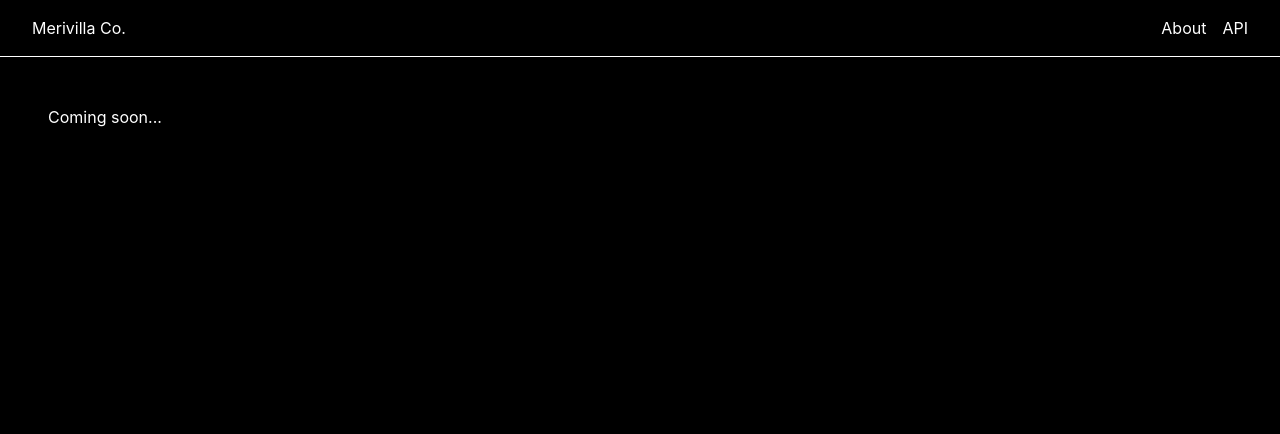
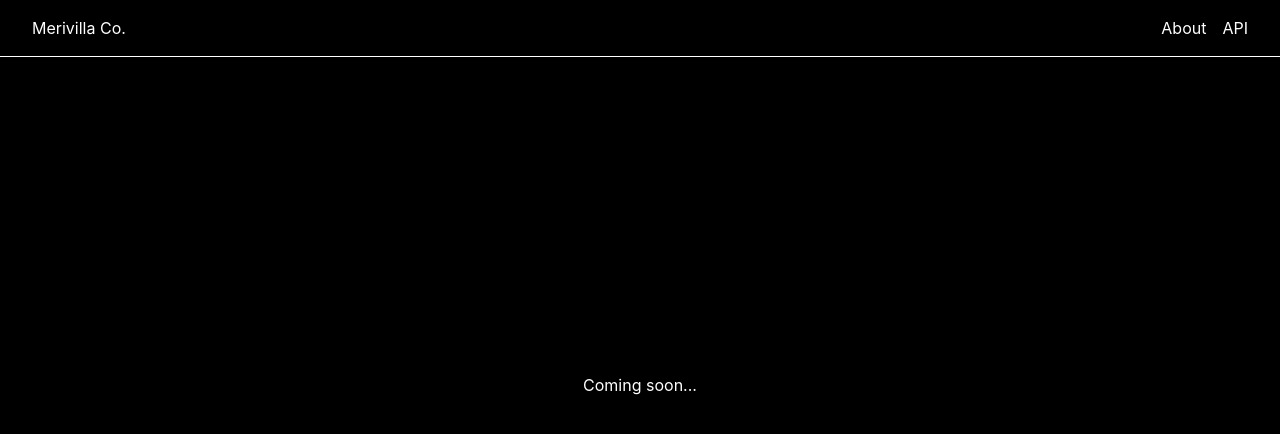
Before and after one commit to mezacanul/merivilla, a Next.js app: page / in a window 1280 px wide. Shown: the top 434 px of the page. Built offline with nearby package versions, Linux system fonts and the light colour scheme.

Commit message:
Added animation on entrance

```diff
--- a/src/pages/_app.js
+++ b/src/pages/_app.js
@@ -1,15 +1,21 @@
 // import "@/styles/globals.css";
 import { ChakraProvider } from "@chakra-ui/react";
+import { AnimatePresence } from 'framer-motion';
+import { Suspense } from "react";
 import theme from "../styles/theme";
 import Navbar from "./components/Navbar";
 
-export default function App({ Component, pageProps }) {
+export default function App({ Component, pageProps, router }) {
   return (
     <ChakraProvider theme={theme}>
-      <Navbar />
-      <main style={{margin: "3rem"}}>
-        <Component {...pageProps} />
-      </main>
+      <AnimatePresence mode="wait" initial={false}>
+        <Suspense fallback={<div>Loading Navbar...</div>}>
+          <Navbar key={"navbar"} />
+        </Suspense>
+        <main style={{margin: "3rem"}}>
+          <Component {...pageProps} key={router.route}/>
+        </main>
+      </AnimatePresence>
     </ChakraProvider>
   )
 }
--- a/src/pages/components/Navbar.js
+++ b/src/pages/components/Navbar.js
@@ -1,6 +1,13 @@
 // import Link from "../components/common/Link";
+import { motion } from 'framer-motion';
 import Link from "next/link";
 import { Flex, Box } from "@chakra-ui/react";
+
+const variants = {
+  hidden: { opacity: 0, x: -100 },
+  enter: { opacity: 1, x: 0 },
+  exit: { opacity: 0, x: 100 },
+};
 
 const LinkStyles = (pos) => {
   if(pos == "left"){
@@ -12,6 +19,13 @@ const LinkStyles = (pos) => {
 
 export default function Navbar() {
     return (
+      <motion.div
+        initial="hidden"
+        animate="enter"
+        exit="exit"
+        variants={variants}
+        transition={{ duration: 0.5, ease: "easeOut" }}
+      >
         <Box borderBottom={"1px"}>
             <Flex w={"auto"} justifyContent={"space-between"} py={"1em"} px={"2em"}>
                 <Link style={{marginRight: "1em"}} {...(LinkStyles("left"))} href="/">Merivilla Co.</Link>
@@ -23,5 +37,6 @@ export default function Navbar() {
                 </Box>
             </Flex>
         </Box>
+      </motion.div>
   )
 }
--- a/src/pages/index.js
+++ b/src/pages/index.js
@@ -1,7 +1,24 @@
-import { Text } from "@chakra-ui/react"
+import { motion } from 'framer-motion';
+import { Text, Flex, Center } from "@chakra-ui/react"
+
+const variants = {
+  hidden: { opacity: 0 },
+  enter: { opacity: 1 },
+  exit: { opacity: 0 },
+};
 
 export default function App() {
   return (
-    <Text>Coming soon...</Text>
+    <motion.div
+        initial="hidden"
+        animate="enter"
+        exit="exit"
+        variants={variants}
+        transition={{ duration: 2, ease: "easeOut" }}
+      >
+      <Flex justifyContent={"center"} alignItems={"center"} height={"70vh"}>
+        <Text>Coming soon...</Text>
+      </Flex>
+    </motion.div>
   )
 }
```
Also changed, not shown: src/pages/about.js (+19 -4 lines).
